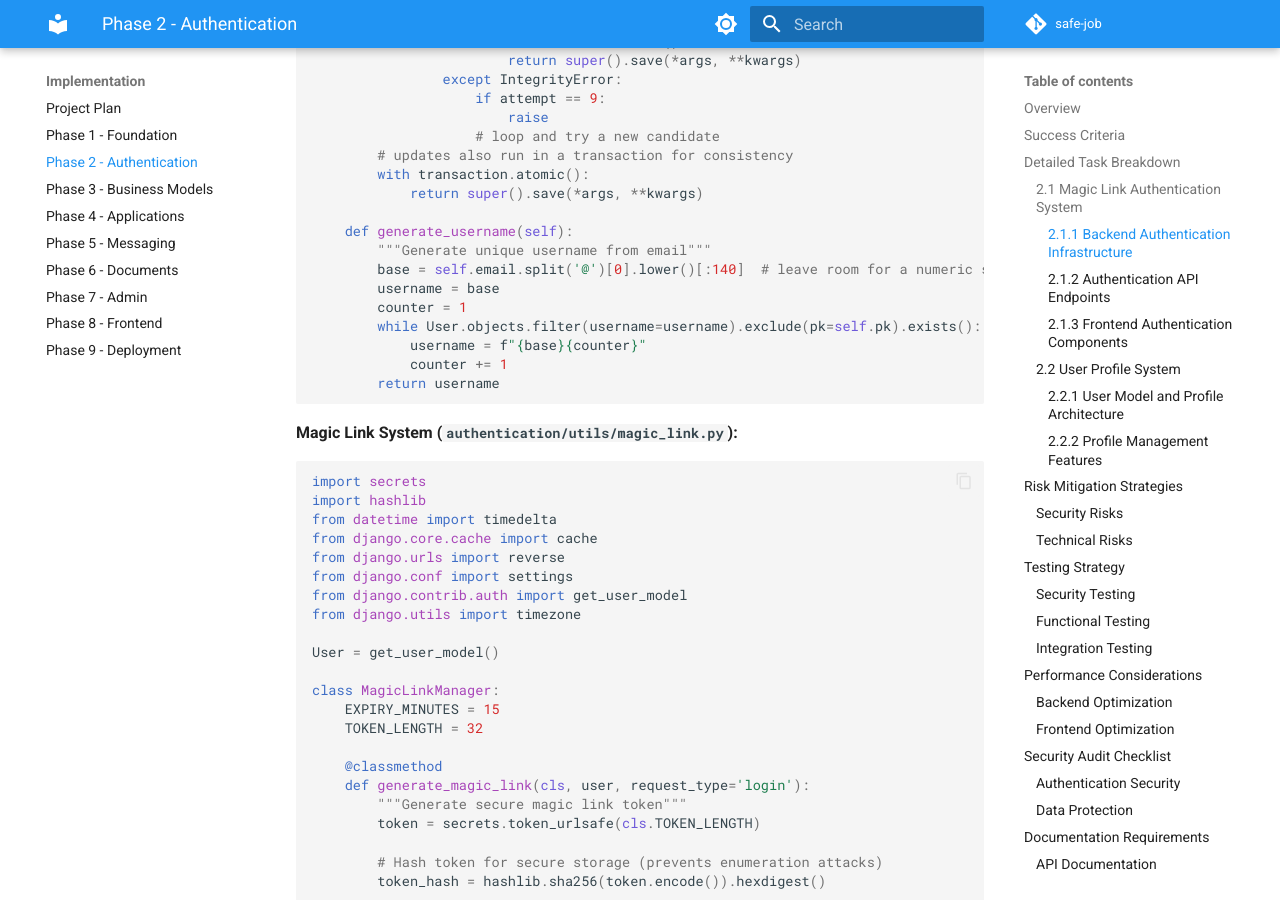
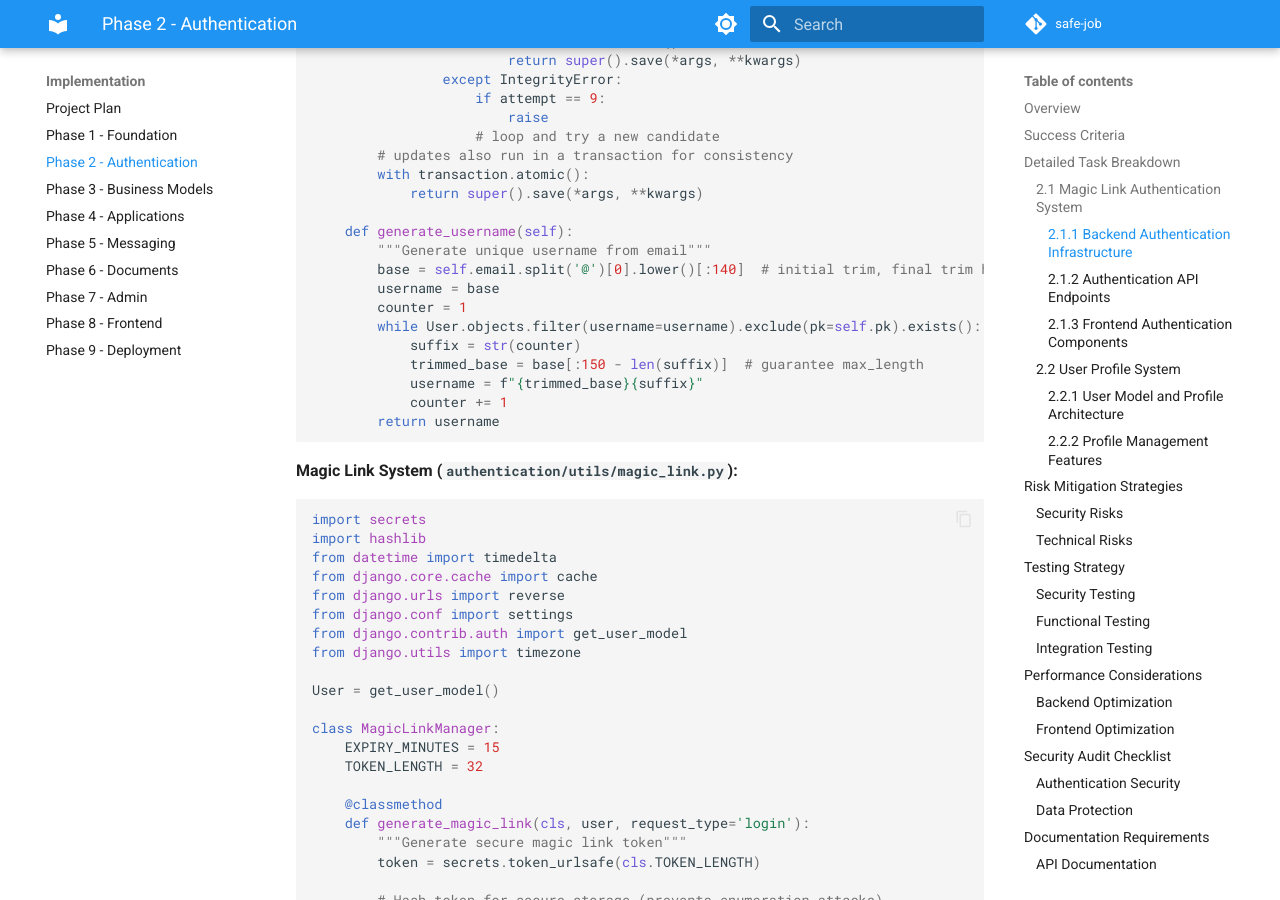
Before and after one commit to bartczak-pa/safe-job, an MkDocs documentation site: the page built from docs/phases/phase-2-authentication.md, in a window 1280 px wide and 900 px high, scrolled down 2347 px. Built offline with MkDocs 1.6.1 and Material for MkDocs 9.7.7, drawn with Linux system fonts in a browser that asks for light colours; comment, search, counter and statistics services are not loaded; the version menu is left out.

Commit message:
Implement dynamic username trimming to prevent overflow
Address latest CodeRabbit feedback:

- **Issue**: Static 140-char trim could still overflow if counter grows large (>10 digits)
- **Solution**: Dynamic trimming in loop to guarantee username ≤ 150 chars
  - Calculate actual suffix length for each counter value
  - Trim base dynamically: `base[:150 - len(suffix)]`
  - Prevents DataError exceptions in PostgreSQL/database layer

This ensures robust username generation even under extreme collision scenarios
with very large counter values.

🤖 Generated with [Claude Code](https://claude.ai/code)

Co-Authored-By: Claude <noreply@anthropic.com>

````diff
--- a/docs/phases/phase-2-authentication.md
+++ b/docs/phases/phase-2-authentication.md
@@ -98,11 +98,13 @@ class User(AbstractBaseUser, PermissionsMixin):
 
     def generate_username(self):
         """Generate unique username from email"""
-        base = self.email.split('@')[0].lower()[:140]  # leave room for a numeric suffix
+        base = self.email.split('@')[0].lower()[:140]  # initial trim, final trim happens below
         username = base
         counter = 1
         while User.objects.filter(username=username).exclude(pk=self.pk).exists():
-            username = f"{base}{counter}"
+            suffix = str(counter)
+            trimmed_base = base[:150 - len(suffix)]  # guarantee max_length
+            username = f"{trimmed_base}{suffix}"
             counter += 1
         return username
 ```
````
